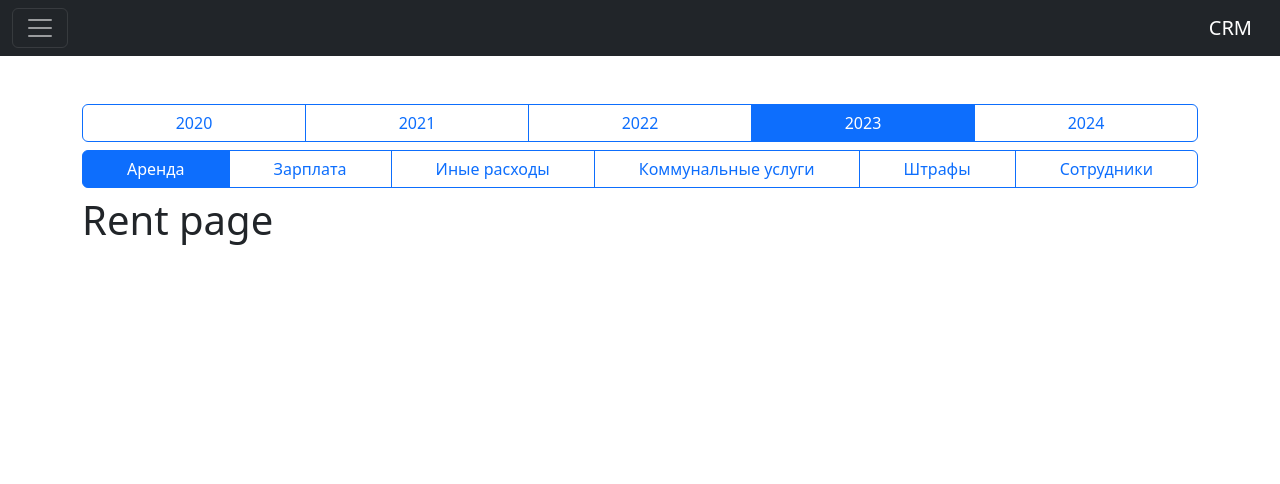
After one commit to psamodurov13/crm_offices, a Django app: page /rent/ in a window 1280 px wide. The commit adds this page. Shown: the top 484 px of the page. Run offline with Django 5.2, Linux system fonts and the light colour scheme; tables that the repository leaves empty hold one stand-in row (values such as "Sample post"); parts of the project's set-up code (start-up, migrations or seed data) failed here and were passed over; some libraries are stand-ins or nearby versions.

Commit message:
added sub_menu, choice year and rent_page function in view

```diff
--- a/crm_offices/crm/models.py
+++ b/crm_offices/crm/models.py
@@ -14,8 +14,8 @@ class Offices(CustomStr, models.Model):
     admin_user = models.ForeignKey(User, verbose_name='Администратор пункта', on_delete=models.SET_NULL, null=True,
                                    related_name='office')
 
-    def get_absolute_url(self, year):
-        return reverse('offices', year, kwargs={'slug': self.slug})
+    def get_absolute_url(self):
+        return reverse('offices', kwargs={'slug': self.slug})
 
     class Meta:
         verbose_name = 'Пункт'
--- /dev/null
+++ b/crm_offices/crm/templates/crm/rent_page.html
@@ -0,0 +1,7 @@
+{% extends 'base.html' %}
+
+{% block title %}{{ title }}{% endblock %}
+
+{% block content %}
+  <h1>{{ title }}</h1>
+{% endblock %}
--- a/crm_offices/crm/urls.py
+++ b/crm_offices/crm/urls.py
@@ -3,8 +3,14 @@ from . import views
 
 urlpatterns = [
     path('', views.index, name='home'),
-    path('<int:year>/', views.year_page, name='year_page'),
-    path('<int:year>/offices/<str:slug>', views.office, name='offices'),
+    path('rent/', views.rent_page, name='rent'),
+    path('salary/', views.rent_page, name='salary'),
+    path('other_expenses/', views.rent_page, name='other_expenses'),
+    path('public_services/', views.rent_page, name='public_services'),
+    path('fines/', views.rent_page, name='fines'),
+    path('employees/', views.rent_page, name='employees'),
+    path('<int:year>/', views.activate_year, name='activate_year'),
+    path('offices/<str:slug>', views.office_page, name='offices'),
     path('login_page', views.login_page, name='login_page'),
     path('login', views.user_login, name='login'),
     path('logout', views.user_logout, name='logout'),
--- a/crm_offices/crm/views.py
+++ b/crm_offices/crm/views.py
@@ -7,6 +7,7 @@ from django.contrib import messages
 from crm_offices.settings import logger
 from .models import *
 from datetime import datetime
+from crm_offices.utils import get_office, get_year
 
 
 @login_required
@@ -15,17 +16,16 @@ def index(request):
         'title': 'Home page'
     }
     # return render(request, 'crm/home.html', context)
+    logger.info(f'REQUEST SESSION {request.session.__dict__}')
     current_year = datetime.today().year
-    return redirect('year_page', current_year)
+    return render(request, 'crm/home.html', context)
 
 
-def year_page(request, year):
-    context = {
-        'title': f'Home page {year}',
-        'year': year
-    }
-    return render(request, 'crm/year_page.html', context)
-
+def activate_year(request, year):
+    request.session['year'] = year
+    last_page = request.META.get("HTTP_REFERER")
+    logger.info(f'LAST PAGE - {last_page}')
+    return redirect(last_page)
 
 
 def login_page(request):
@@ -56,10 +56,24 @@ def user_logout(request):
     return redirect('home')
 
 
-def office(request, year, slug):
+def office_page(request, slug):
+    request.session['office'] = slug
     logger.info(f'REQUEST {request.path}')
     office = Offices.objects.get(slug=slug)
     context = {
         'title': office.name
     }
     return render(request, 'crm/office.html', context)
+
+
+def rent_page(request):
+    context = {
+        'title': 'Rent page'
+    }
+    current_office = get_office(request.session)
+    current_year = get_year(request.session)
+    all_rent_payments = Expenses.objects.filter(office__slug=current_office)
+    years_of_payments = [i.year for i in all_rent_payments.dates('date', 'year')]
+    result_payments = all_rent_payments.filter(date__year=current_year)
+    logger.info(f'RENT PAYMENTS - {all_rent_payments}, YEARS - {years_of_payments}, RESULT_PAYMENTS - {result_payments}')
+    return render(request, 'crm/rent_page.html', context)
--- a/crm_offices/crm_offices/utils.py
+++ b/crm_offices/crm_offices/utils.py
@@ -1,5 +1,5 @@
 from django.contrib import admin
-
+from datetime import datetime
 
 class CustomStr:
     def __str__(self):
@@ -20,5 +20,13 @@ def safe_get(Model, **kwargs):
         return None
 
 
+def get_year(session):
+    return session.get('year', datetime.today().year)
+
+
+def get_office(session):
+    return session.get('office', None)
+
+
 class PrePopulatedSlug(admin.ModelAdmin):
     prepopulated_fields = {'slug': ('name',)}
--- a/crm_offices/templates/inc/_header.html
+++ b/crm_offices/templates/inc/_header.html
@@ -52,4 +52,7 @@
   </div>
 </nav>
 <div class="container content py-5">
-  {% get_years_buttons request %}
+  <div class="row text-center">
+    {% get_years_buttons request %}
+    {% get_sub_menu request %}
+  </div>
--- a/crm_offices/templates/offices_tpl.html
+++ b/crm_offices/templates/offices_tpl.html
@@ -1,5 +1,5 @@
 {% for office in offices %}
 <li class="nav-item">
-  <a class="nav-link {% if office. == request.path %}active{% endif %}" aria-current="page" href="{% url 'offices' year office.slug %}">{{ office.name }} ({{ office.address }})</a>
+  <a class="nav-link {% if office.slug == current_office %}active{% endif %}" aria-current="page" href="{{ office.get_absolute_url }}">{{ office.name }} ({{ office.address }})</a>
 </li>
 {% endfor %}
--- /dev/null
+++ b/crm_offices/templates/sub_menu_tpl.html
@@ -0,0 +1,5 @@
+<div class="btn-group my-2">
+{% for key, value in menu_dict.items %}
+  <a href="{% url key %}" class="btn btn-outline-primary {% if request.path == value.path %}active{% endif %}" aria-current="page">{{ value.name }}</a>
+{% endfor %}
+</div>
--- a/crm_offices/templates/years_buttons_tpl.html
+++ b/crm_offices/templates/years_buttons_tpl.html
@@ -1,6 +1,6 @@
 <div class="btn-group">
   {% for year in years %}
 <!--  <a href="#" class="btn btn-primary active" aria-current="page">Active link</a>-->
-  <a href="{% url 'year_page' year %}" class="btn btn-primary">{{ year }}</a>
+  <a href="{% url 'activate_year' year %}" class="btn btn-outline-primary {% if year == current_year %}active{% endif %}">{{ year }}</a>
   {% endfor %}
 </div>
--- a/crm_offices/templatetags/header.py
+++ b/crm_offices/templatetags/header.py
@@ -2,26 +2,41 @@ from django import template
 from crm.models import Offices, Expenses
 # from crm_offices.utils import safe_get
 from crm_offices.settings import logger
+from crm_offices.utils import get_year, get_office
 
 register = template.Library()
 
 
 @register.inclusion_tag('offices_tpl.html')
 def get_offices(request):
+    current_office = get_office(request.session)
     offices = Offices.objects.all()
     logger.info(f'PATH - {request.path}')
-    current_year = int(request.path[1:].split('/')[0])
-    #TODO передать slug для определения активной ссылки
-    return {'offices': offices, 'request': request, 'year': current_year}
+    return {'offices': offices, 'request': request, 'current_office': current_office}
 
 
 @register.inclusion_tag('years_buttons_tpl.html')
 def get_years_buttons(request):
-    logger.info(f'PATH - {request.path}')
-    current_year = int(request.path[1:].split('/')[0])
-    logger.info(f'CURRENT YEAR - {current_year}')
-    first_expense = Expenses.objects.all().order_by('date').first
-    logger.info(f'FIRST EXPENSE - {first_expense}')
-    logger.info(f'REQUEST GET COPY - {request.GET.copy()}')
-    years = range(current_year, current_year + 5)
-    return {'years': years}
+    current_year = get_year(request.session)
+    logger.info(f'YEAR - {current_year}')
+    first_expense = Expenses.objects.all().order_by('date').first()
+    if first_expense:
+        first_year = first_expense.date.year
+    else:
+        first_year = current_year
+    logger.info(f'FIRST EXPENSE - {first_expense}, FIRST DATE - {first_year}')
+    years = range(first_year, first_year + 5)
+    return {'years': years, 'current_year': current_year}
+
+
+@register.inclusion_tag('sub_menu_tpl.html')
+def get_sub_menu(request):
+    menu_dict = {
+        'rent': {'path': '/rent/', 'name': 'Аренда'},
+        'salary': {'path': '/salary/', 'name': 'Зарплата'},
+        'other_expenses': {'path': '/other_expenses/', 'name': 'Иные расходы'},
+        'public_services': {'path': '/public_services/', 'name': 'Коммунальные услуги'},
+        'fines': {'path': '/fines/', 'name': 'Штрафы'},
+        'employees': {'path': '/employees/', 'name': 'Сотрудники'},
+    }
+    return {'menu_dict': menu_dict, 'request': request}
```
